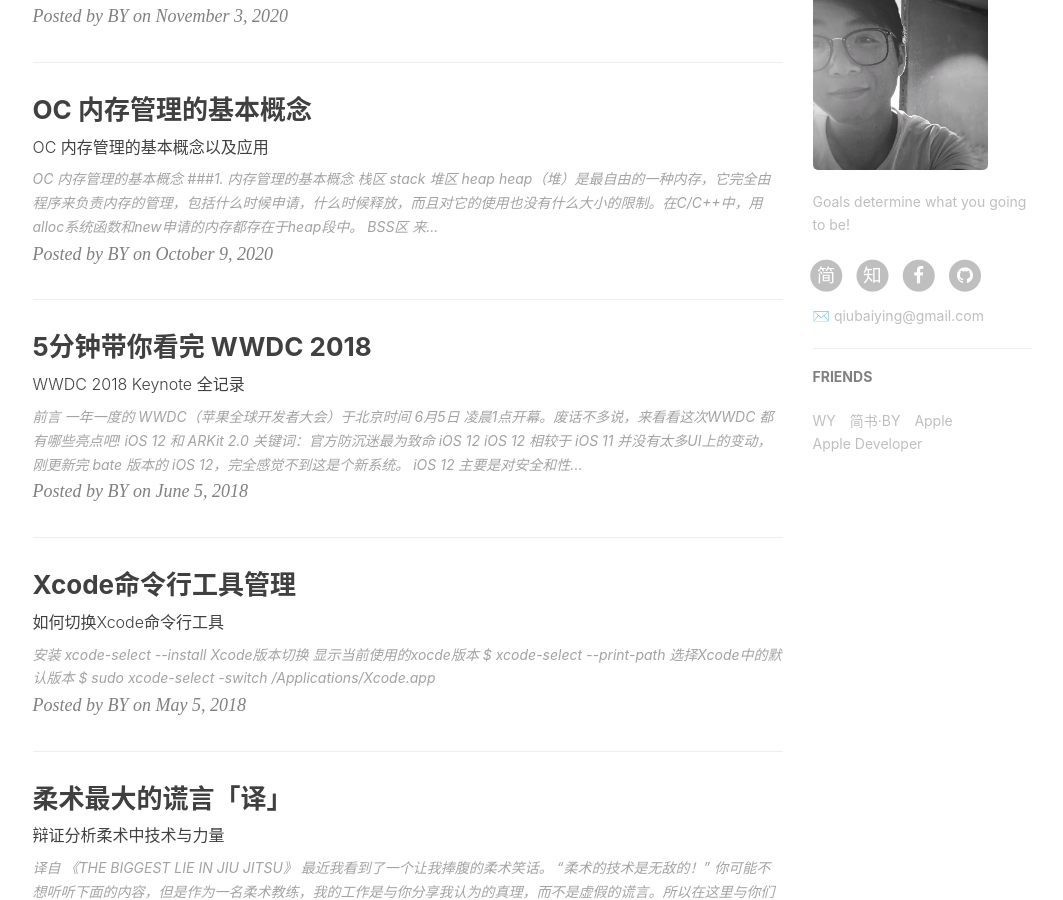
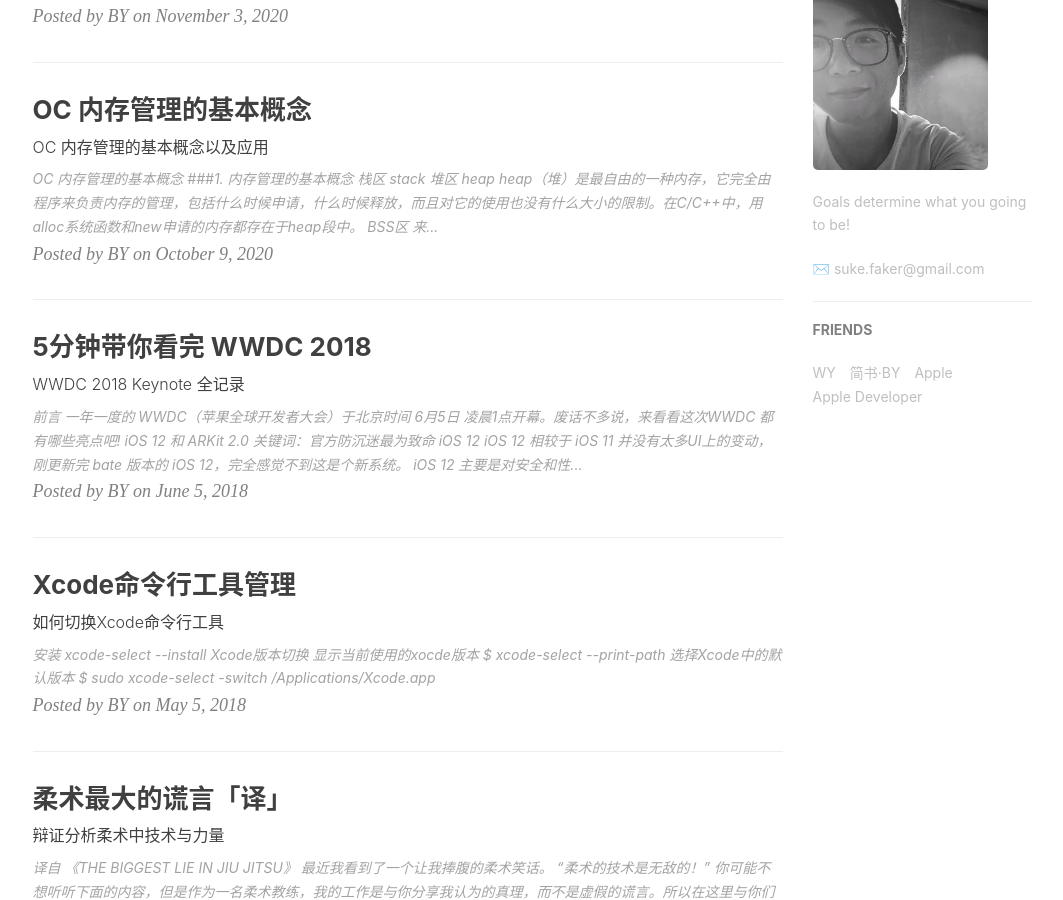
Before and after one commit to Fraunder/Fraunder.github.io, a Jekyll site: the page built from index.html, in a window 1280 px wide and 900 px high, scrolled down 874 px. Shown: the whole window, without its empty margins (135-1198 px from the left). Built offline with Jekyll 4.4.1, drawn with Linux system fonts in a browser that asks for light colours; nearby versions of some CDN libraries; the list of posts is cut into pages by our own code; comment, search, counter and statistics services are not loaded; some of the changed lines change nothing that is shown.

Commit message:
Update _config.yml

```diff
--- a/_config.yml
+++ b/_config.yml
@@ -1,11 +1,11 @@
 # Site settings
 title: BY Blog
-SEOTitle: 柏荧的博客 | BY Blog
+SEOTitle: 锦瑟无端五十弦
 header-img: img/post-bg-desk.jpg
-email: qiubaiying@gmail.com
-description: "Every failure is leading towards success."
-keyword: "BY, BY Blog, 柏荧的博客, qiubaiying, 邱柏荧, iOS, Apple, iPhone"
-url: "http://qiubaiying.github.io"          # your host, for absolute URL
+email: suke.faker@gmail.com
+description: "玲珑骰子安红豆，入骨相思知不知"
+keyword: "锦瑟无端五十弦"
+url: "http://Fraunder.github.io"          # your host, for absolute URL
 baseurl: ""      # for example, '/blog' if your blog hosted on 'host/blog'
 github_repo: "https://github.com/qiubaiying/qiubaiying.github.io.git" # you code repository
 
@@ -18,12 +18,12 @@ sidebar-avatar: /img/about-BY-gentle.jpg      # use absolute URL, seeing it's us
 
 # SNS settings
 RSS: false
-# weibo_username:     qiubaiying
-zhihu_username:     qiubaiying
-github_username:    qiubaiying
-facebook_username:  baiying.qiu.7
-jianshu_username:   e71990ada2fd
-#twitter_username:   qiubaiying
+# weibo_username:
+#zhihu_username:
+#github_username:
+#facebook_username:
+#jianshu_username:
+#twitter_username:
 
 
 
@@ -74,11 +74,11 @@ gitalk:
 
 # Analytics settings
 # Baidu Analytics
-ba_track_id: b50bf2b12b5338a1845e33832976fd68
+#ba_track_id: b50bf2b12b5338a1845e33832976fd68
 
 # Google Analytics
-ga_track_id: 'UA-90855596-1'            # Format: UA-xxxxxx-xx
-ga_domain: qiubaiying.top               # 默认的是 auto, 这里我是自定义了的域名，你如果没有自己的域名，需要改成auto
+#ga_track_id: 'UA-90855596-1'            # Format: UA-xxxxxx-xx
+#ga_domain: auto               # 默认的是 auto, 这里我是自定义了的域名，你如果没有自己的域名，需要改成auto
 
 
 
@@ -103,7 +103,7 @@ friends: [
         href: "http://zhengwuyang.com"
     },{
         title: "简书·BY",
-        href: "http://www.jianshu.com/u/e71990ada2fd"
+        href: "http://www.jianshu.com/"
     },{
         title: "Apple",
         href: "https://apple.com"
```
